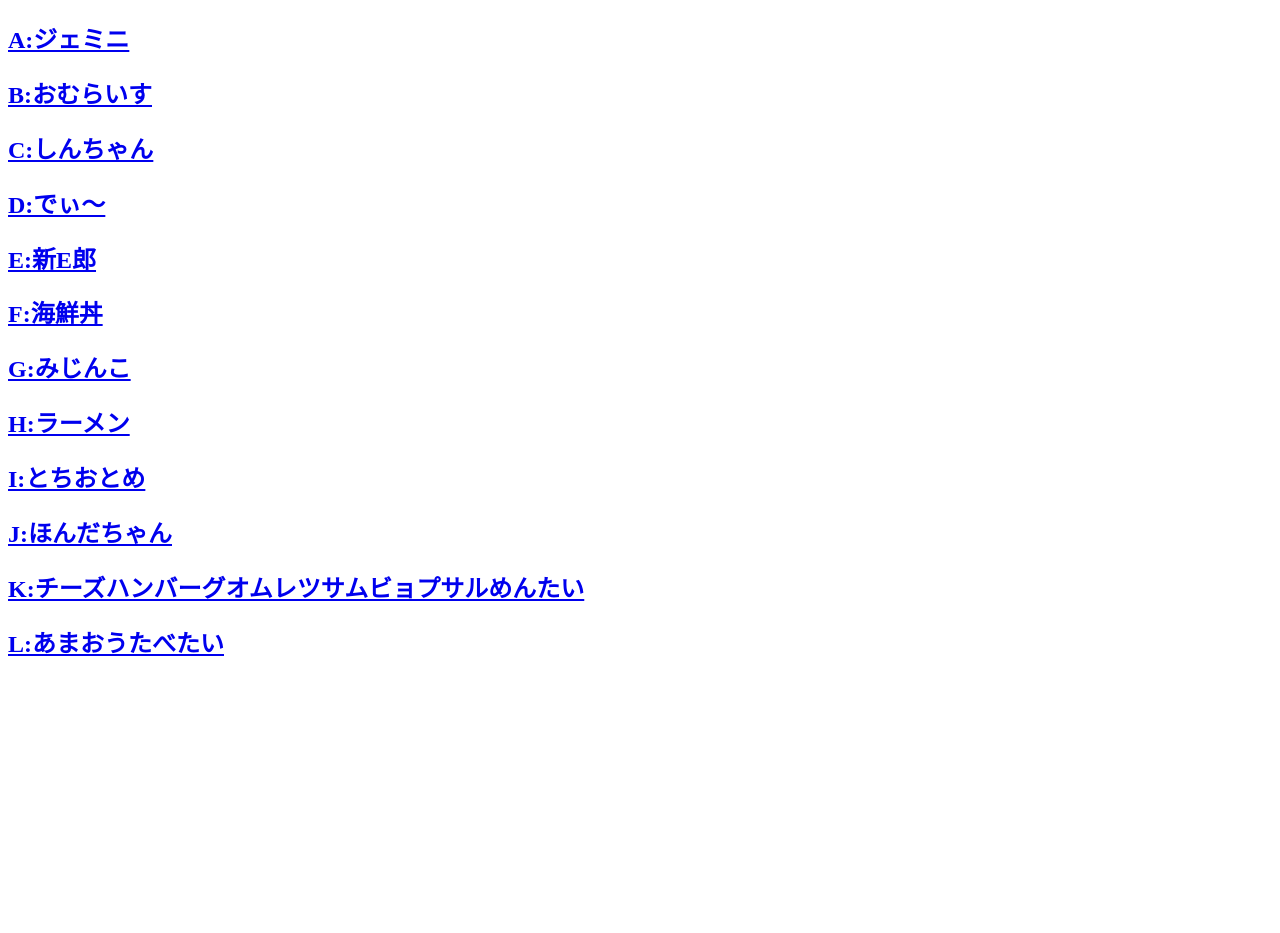
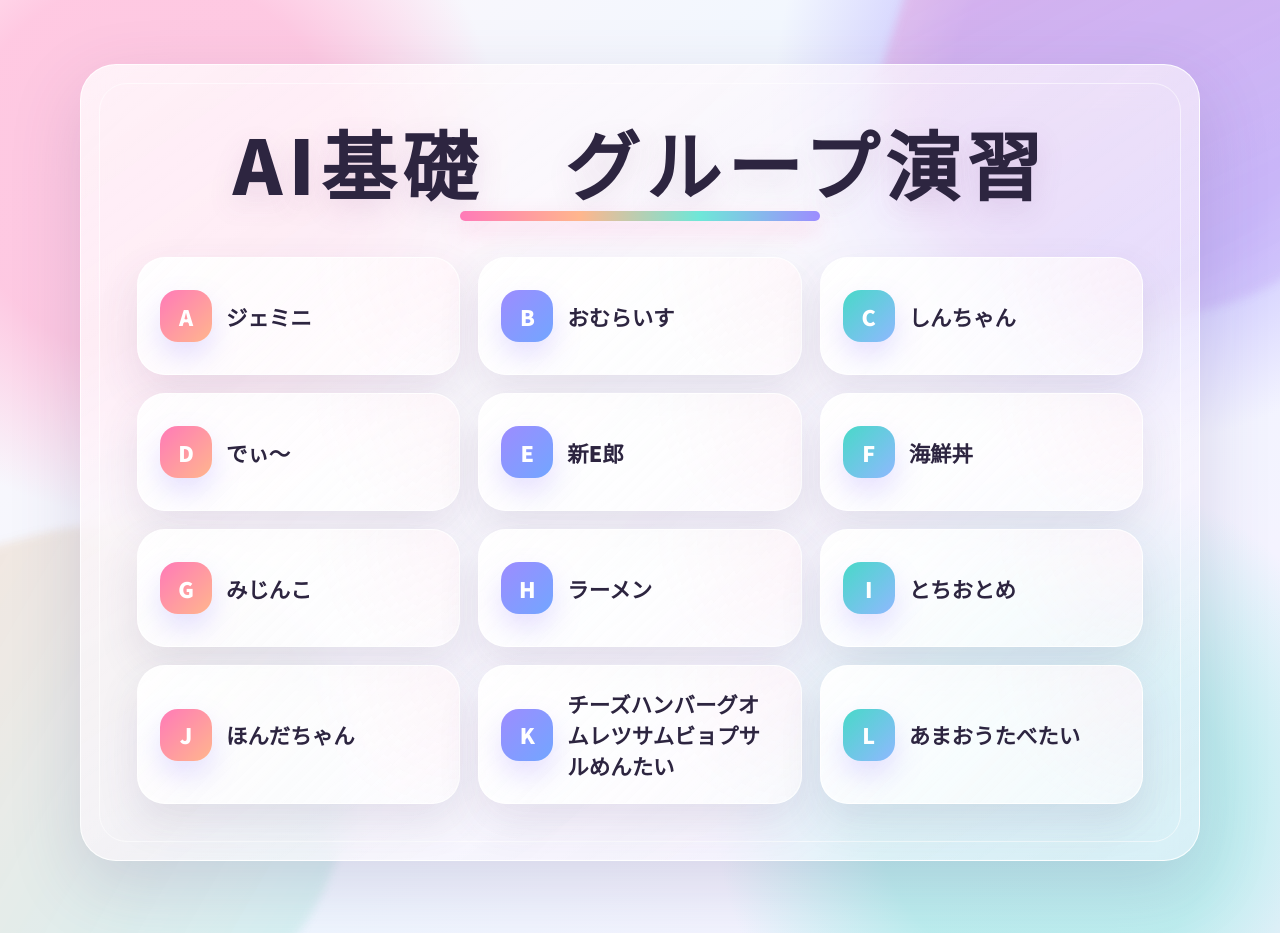
Before and after one commit to shin960/OtsumaAI, a plain HTML site: page public/index.html in a window 1280 px wide. Before the commit the page ends 800 px from the top, so only its background shows below. Drawn offline with Linux system fonts and the light colour scheme; a web font is replaced by a local one.

Commit message:
first commit

```diff
--- a/public/index.html
+++ b/public/index.html
@@ -4,21 +4,63 @@
     <meta charset="UTF-8">
     <meta name="viewport" content="width=device-width, initial-scale=1.0">
     <title>AI基礎　グループ演習</title>
+    <link rel="stylesheet" href="./style.css">
 </head>
 <body>
-    <h2><a href="./A/index.html">A:ジェミニ</a></h2>
-    <h2><a href="./B/index.html">B:おむらいす</a></h2>
-    <h2><a href="./C/index.html">C:しんちゃん</a></h2>
-    <h2><a href="./D/apurigroup.html">D:でぃ～</a></h2>
-    <h2><a href="./E/index.html">E:新E郎</a></h2>
-    <h2><a href="./F/index.html">F:海鮮丼</a></h2>
-     <a href="https://colab.research.google.com/github/shin960/OtsumaAI/blob/main/notebooks/TeamG.ipynb" target="_blank">
-         <h2>G:みじんこ</h2></a>
-    <h2><a href="./H/index.html">H:ラーメン</a></h2>
-    <a href="https://colab.research.google.com/github/shin960/OtsumaAI/blob/main/notebooks/TeamI.ipynb" target="_blank">
-        <h2>I:とちおとめ</h2></a>
-    <h2><a href="./J/index.html">J:ほんだちゃん</a></h2>
-    <h2><a href="./K/index.html">K:チーズハンバーグオムレツサムビョプサルめんたい</a></h2>
-    <h2><a href="./L/index.html">L:あまおうたべたい</a></h2>
+    <main class="page">
+        <section class="hero" aria-labelledby="page-title">
+            <h1 id="page-title">AI基礎　グループ演習</h1>
+
+            <div class="team-grid">
+                <a class="team-card" href="./A/index.html">
+                    <h2><span class="team-label">A</span><span class="team-name">ジェミニ</span></h2>
+                </a>
+
+                <a class="team-card" href="./B/index.html">
+                    <h2><span class="team-label">B</span><span class="team-name">おむらいす</span></h2>
+                </a>
+
+                <a class="team-card" href="./C/index.html">
+                    <h2><span class="team-label">C</span><span class="team-name">しんちゃん</span></h2>
+                </a>
+
+                <a class="team-card" href="./D/apurigroup.html">
+                    <h2><span class="team-label">D</span><span class="team-name">でぃ～</span></h2>
+                </a>
+
+                <a class="team-card" href="./E/index.html">
+                    <h2><span class="team-label">E</span><span class="team-name">新E郎</span></h2>
+                </a>
+
+                <a class="team-card" href="./F/index.html">
+                    <h2><span class="team-label">F</span><span class="team-name">海鮮丼</span></h2>
+                </a>
+
+                <a class="team-card" href="https://colab.research.google.com/github/shin960/OtsumaAI/blob/main/notebooks/TeamG.ipynb" target="_blank" rel="noopener noreferrer">
+                    <h2><span class="team-label">G</span><span class="team-name">みじんこ</span></h2>
+                </a>
+
+                <a class="team-card" href="./H/index.html">
+                    <h2><span class="team-label">H</span><span class="team-name">ラーメン</span></h2>
+                </a>
+
+                <a class="team-card" href="https://colab.research.google.com/github/shin960/OtsumaAI/blob/main/notebooks/TeamI.ipynb" target="_blank" rel="noopener noreferrer">
+                    <h2><span class="team-label">I</span><span class="team-name">とちおとめ</span></h2>
+                </a>
+
+                <a class="team-card" href="./J/index.html">
+                    <h2><span class="team-label">J</span><span class="team-name">ほんだちゃん</span></h2>
+                </a>
+
+                <a class="team-card" href="./K/index.html">
+                    <h2><span class="team-label">K</span><span class="team-name">チーズハンバーグオムレツサムビョプサルめんたい</span></h2>
+                </a>
+
+                <a class="team-card" href="./L/index.html">
+                    <h2><span class="team-label">L</span><span class="team-name">あまおうたべたい</span></h2>
+                </a>
+            </div>
+        </section>
+    </main>
 </body>
 </html>
--- /dev/null
+++ b/public/style.css
@@ -0,0 +1,288 @@
+@import url("https://fonts.googleapis.com/css2?family=Noto+Sans+JP:wght@400;500;700;900&family=Zen+Maru+Gothic:wght@500;700;900&display=swap");
+
+:root {
+    --bg-1: #fff7fb;
+    --bg-2: #eef7ff;
+    --bg-3: #f7f1ff;
+    --text: #2d2540;
+    --muted: #766f86;
+    --card: rgba(255, 255, 255, 0.74);
+    --card-strong: rgba(255, 255, 255, 0.92);
+    --line: rgba(255, 255, 255, 0.86);
+    --pink: #ff7ab8;
+    --peach: #ffb68d;
+    --lavender: #9d8cff;
+    --mint: #6ee7d8;
+    --shadow: 0 24px 70px rgba(92, 64, 128, 0.18);
+    --shadow-hover: 0 28px 80px rgba(255, 122, 184, 0.28);
+}
+
+* {
+    box-sizing: border-box;
+}
+
+html {
+    min-height: 100%;
+}
+
+body {
+    min-height: 100vh;
+    margin: 0;
+    color: var(--text);
+    font-family: "Noto Sans JP", system-ui, -apple-system, BlinkMacSystemFont, "Segoe UI", sans-serif;
+    background:
+        radial-gradient(circle at 12% 18%, rgba(255, 183, 216, 0.72) 0 12rem, transparent 22rem),
+        radial-gradient(circle at 88% 10%, rgba(157, 140, 255, 0.45) 0 11rem, transparent 22rem),
+        radial-gradient(circle at 82% 86%, rgba(110, 231, 216, 0.42) 0 11rem, transparent 21rem),
+        linear-gradient(135deg, var(--bg-1), var(--bg-2) 48%, var(--bg-3));
+    overflow-x: hidden;
+}
+
+body::before,
+body::after {
+    position: fixed;
+    z-index: -1;
+    display: block;
+    width: 32rem;
+    height: 32rem;
+    border-radius: 45% 55% 60% 40%;
+    content: "";
+    filter: blur(4px);
+    opacity: 0.46;
+    pointer-events: none;
+}
+
+body::before {
+    top: -12rem;
+    right: -8rem;
+    background: linear-gradient(135deg, rgba(255, 122, 184, 0.72), rgba(157, 140, 255, 0.46));
+    transform: rotate(18deg);
+}
+
+body::after {
+    bottom: -15rem;
+    left: -10rem;
+    background: linear-gradient(135deg, rgba(255, 182, 141, 0.62), rgba(110, 231, 216, 0.48));
+    transform: rotate(-15deg);
+}
+
+.page {
+    width: min(1120px, calc(100% - 32px));
+    margin: 0 auto;
+    padding: 64px 0 72px;
+}
+
+.hero {
+    position: relative;
+    padding: clamp(28px, 5vw, 56px);
+    border: 1px solid var(--line);
+    border-radius: 36px;
+    background:
+        linear-gradient(145deg, rgba(255, 255, 255, 0.78), rgba(255, 255, 255, 0.44)),
+        linear-gradient(135deg, rgba(255, 122, 184, 0.14), rgba(157, 140, 255, 0.10));
+    box-shadow: var(--shadow);
+    backdrop-filter: blur(18px);
+}
+
+.hero::before {
+    position: absolute;
+    inset: 18px;
+    z-index: -1;
+    border: 1px solid rgba(255, 255, 255, 0.58);
+    border-radius: 28px;
+    content: "";
+}
+
+h1 {
+    position: relative;
+    width: fit-content;
+    margin: 0 auto clamp(32px, 5vw, 52px);
+    font-family: "Zen Maru Gothic", "Noto Sans JP", sans-serif;
+    font-size: clamp(2.2rem, 6vw, 4.7rem);
+    font-weight: 900;
+    letter-spacing: 0.08em;
+    line-height: 1.12;
+    text-align: center;
+    text-shadow: 0 10px 28px rgba(145, 88, 145, 0.16);
+}
+
+h1::after {
+    position: absolute;
+    left: 50%;
+    bottom: -16px;
+    width: min(100%, 360px);
+    height: 10px;
+    border-radius: 999px;
+    background: linear-gradient(90deg, var(--pink), var(--peach), var(--mint), var(--lavender));
+    content: "";
+    transform: translateX(-50%);
+    box-shadow: 0 10px 22px rgba(255, 122, 184, 0.28);
+}
+
+.team-grid {
+    display: grid;
+    grid-template-columns: repeat(3, minmax(0, 1fr));
+    gap: 18px;
+}
+
+.team-card {
+    position: relative;
+    display: flex;
+    min-height: 118px;
+    align-items: center;
+    padding: 22px;
+    border: 1px solid rgba(255, 255, 255, 0.88);
+    border-radius: 28px;
+    color: inherit;
+    text-decoration: none;
+    background:
+        linear-gradient(135deg, rgba(255, 255, 255, 0.92), rgba(255, 255, 255, 0.64)),
+        radial-gradient(circle at 100% 0%, rgba(255, 122, 184, 0.20), transparent 44%);
+    box-shadow: 0 18px 42px rgba(87, 69, 115, 0.12);
+    overflow: hidden;
+    transition:
+        transform 180ms ease,
+        box-shadow 180ms ease,
+        border-color 180ms ease,
+        background 180ms ease;
+}
+
+.team-card::before {
+    position: absolute;
+    inset: 0;
+    background:
+        linear-gradient(120deg, transparent 20%, rgba(255, 255, 255, 0.72) 45%, transparent 70%);
+    content: "";
+    opacity: 0;
+    transform: translateX(-70%);
+    transition: transform 520ms ease, opacity 180ms ease;
+}
+
+.team-card:hover,
+.team-card:focus-visible {
+    border-color: rgba(255, 122, 184, 0.44);
+    background:
+        linear-gradient(135deg, var(--card-strong), rgba(255, 255, 255, 0.74)),
+        radial-gradient(circle at 100% 0%, rgba(157, 140, 255, 0.24), transparent 48%);
+    box-shadow: var(--shadow-hover);
+    transform: translateY(-6px);
+}
+
+.team-card:hover::before,
+.team-card:focus-visible::before {
+    opacity: 1;
+    transform: translateX(70%);
+}
+
+.team-card:focus-visible {
+    outline: 4px solid rgba(255, 122, 184, 0.28);
+    outline-offset: 4px;
+}
+
+h2 {
+    position: relative;
+    z-index: 1;
+    display: flex;
+    width: 100%;
+    align-items: center;
+    gap: 14px;
+    margin: 0;
+    font-size: clamp(1.05rem, 2vw, 1.34rem);
+    font-weight: 800;
+    line-height: 1.45;
+}
+
+.team-label {
+    display: grid;
+    flex: 0 0 auto;
+    width: 52px;
+    height: 52px;
+    place-items: center;
+    border-radius: 18px;
+    color: white;
+    font-family: "Zen Maru Gothic", "Noto Sans JP", sans-serif;
+    font-size: 1.34rem;
+    font-weight: 900;
+    background: linear-gradient(135deg, var(--pink), var(--lavender));
+    box-shadow: 0 14px 28px rgba(157, 140, 255, 0.26);
+}
+
+.team-name {
+    min-width: 0;
+    color: var(--text);
+    overflow-wrap: anywhere;
+}
+
+.team-card:nth-child(3n + 1) .team-label {
+    background: linear-gradient(135deg, #ff7ab8, #ffb68d);
+}
+
+.team-card:nth-child(3n + 2) .team-label {
+    background: linear-gradient(135deg, #9d8cff, #72a6ff);
+}
+
+.team-card:nth-child(3n) .team-label {
+    background: linear-gradient(135deg, #48d9c8, #8fb8ff);
+}
+
+@media (max-width: 900px) {
+    .page {
+        width: min(720px, calc(100% - 28px));
+        padding: 36px 0 48px;
+    }
+
+    .team-grid {
+        grid-template-columns: repeat(2, minmax(0, 1fr));
+    }
+}
+
+@media (max-width: 560px) {
+    .page {
+        width: min(100% - 20px, 460px);
+        padding: 20px 0 32px;
+    }
+
+    .hero {
+        padding: 28px 18px;
+        border-radius: 28px;
+    }
+
+    .hero::before {
+        inset: 10px;
+        border-radius: 22px;
+    }
+
+    h1 {
+        margin-bottom: 34px;
+        letter-spacing: 0.04em;
+    }
+
+    .team-grid {
+        grid-template-columns: 1fr;
+        gap: 14px;
+    }
+
+    .team-card {
+        min-height: 92px;
+        padding: 18px;
+        border-radius: 22px;
+    }
+
+    .team-label {
+        width: 46px;
+        height: 46px;
+        border-radius: 16px;
+        font-size: 1.16rem;
+    }
+}
+
+@media (prefers-reduced-motion: reduce) {
+    *,
+    *::before,
+    *::after {
+        scroll-behavior: auto !important;
+        transition-duration: 0.01ms !important;
+        animation-duration: 0.01ms !important;
+        animation-iteration-count: 1 !important;
+    }
+}
```
